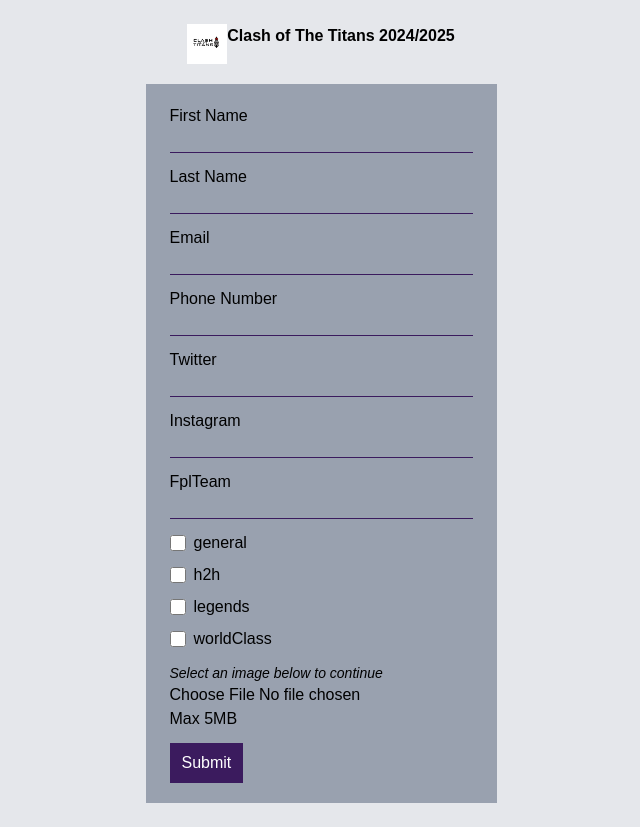
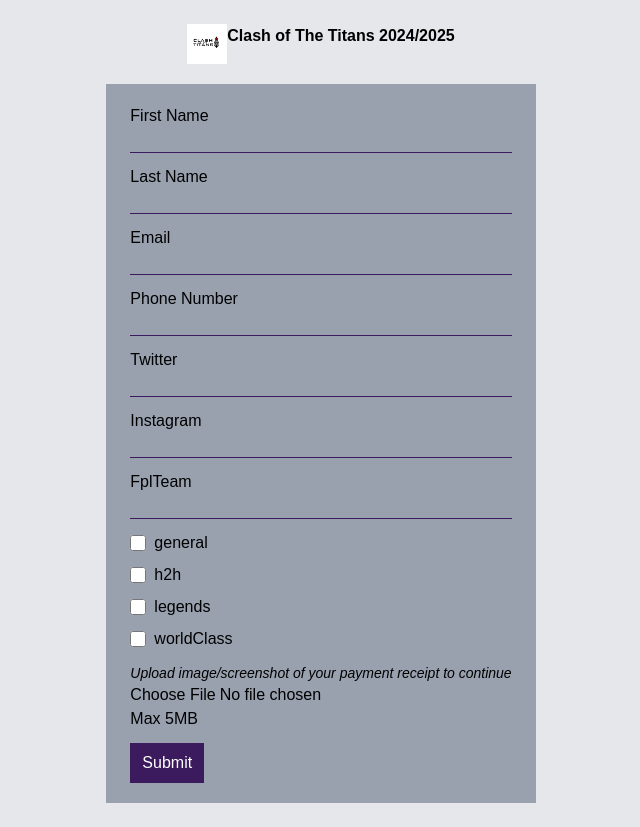
Before and after one commit to Botoku/clashOfTheTitansFPL, a Next.js app: page / in a window 1280 px wide. Shown: the whole page, without its empty margins (319-959 px from the left). Built offline with nearby package versions, Linux system fonts and the light colour scheme.

Commit message:
fix: adds upload image text 2

```diff
--- a/src/app/components/RegistrationForm.tsx
+++ b/src/app/components/RegistrationForm.tsx
@@ -199,7 +199,7 @@ const RegistrationForm = () => {
         </div>
 
         <div className="my-3">
-          <p className="italic text-sm">Select an image below to continue</p>
+          <p className="italic text-sm">Upload image/screenshot of your payment receipt to continue</p>
           <input
             className=" cursor-pointer"
             type="file"
```
